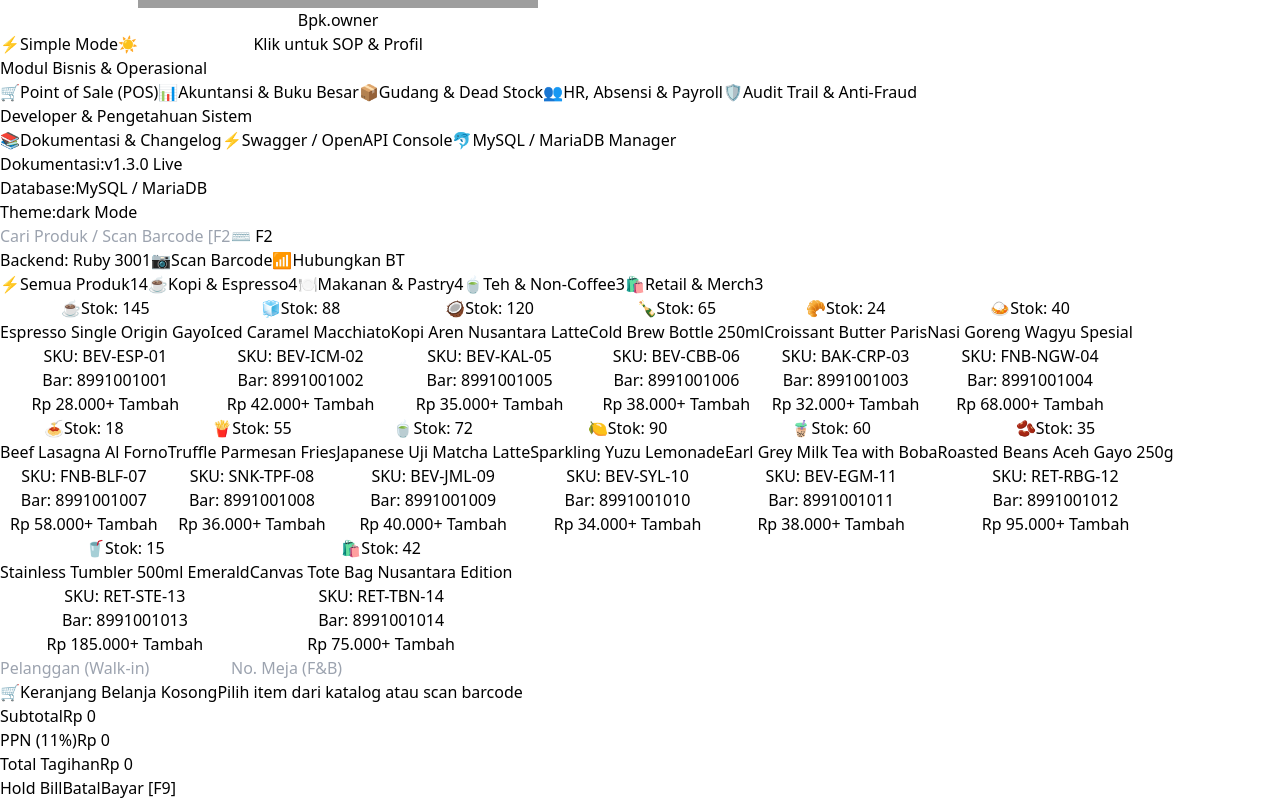
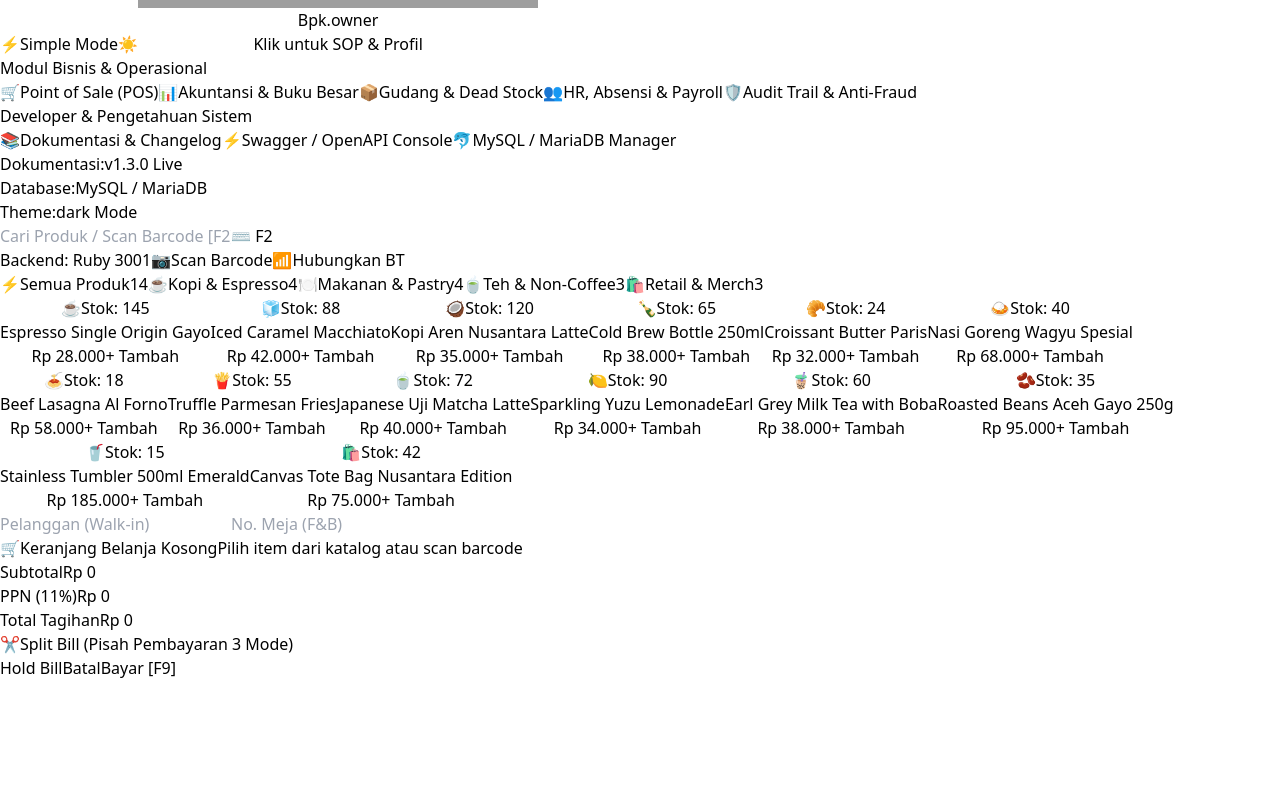
Before and after one commit to aenzet04/adamproject, a React (Vite) app in the folder apps/frontend/: page / in a window 1280 px wide. Shown: the part 460-1260 px from the top of the page. After the commit the page ends 1140 px from the top, so only its background shows below. Built offline with nearby package versions, Linux system fonts and the light colour scheme; grey boxes are pictures that could not be loaded.

Commit message:
chore(auto-sync): automated commit 2026-08-31 22:08:30

```diff
--- a/apps/frontend/src/components/pos/PosTerminal.tsx
+++ b/apps/frontend/src/components/pos/PosTerminal.tsx
@@ -4,9 +4,11 @@ import React, { useState, useEffect, useRef } from 'react';
 import { usePosCartStore } from '../../stores/usePosCartStore';
 import { useTenantStore } from '../../stores/useTenantStore';
 import { usePrinterStore } from '../../stores/usePrinterStore';
+import { useDensityStore } from '../../stores/useDensityStore';
 import { submitPosCheckoutLive } from '../../lib/api';
 import { ReceiptModal } from './ReceiptModal';
 import { BarcodeScannerModal } from './BarcodeScannerModal';
+import { SplitBillModal } from './SplitBillModal';
 import type { Product, PaymentAllocation } from '../../types';
 
 interface CategorizedProduct extends Product {
@@ -304,12 +306,14 @@ export const PosTerminal: React.FC = () => {
 
   const { currentBranch } = useTenantStore();
   const { connectedPrinterName, isConnecting, connectPrinter, autoPrintEnabled } = usePrinterStore();
+  const { viewMode } = useDensityStore();
 
   const [searchQuery, setSearchQuery] = useState('');
   const [selectedCategory, setSelectedCategory] = useState<string>('all');
   const [isPaymentModalOpen, setIsPaymentModalOpen] = useState(false);
   const [isScannerOpen, setIsScannerOpen] = useState(false);
   const [isReceiptOpen, setIsReceiptOpen] = useState(false);
+  const [isSplitBillOpen, setIsSplitBillOpen] = useState(false);
   const [paymentMethod, setPaymentMethod] = useState<'cash' | 'qris' | 'edc_bca' | 'customer_credit'>('cash');
   const [tenderAmount, setTenderAmount] = useState<string>('');
   const [isProcessing, setIsProcessing] = useState(false);
@@ -408,6 +412,12 @@ export const PosTerminal: React.FC = () => {
     setIsReceiptOpen(true);
   };
 
+  const handleSplitBillCompleted = (splitResults: any[]) => {
+    setIsSplitBillOpen(false);
+    alert(`Split Bill Berhasil Diselesaikan untuk ${splitResults.length} Konsumen!`);
+    handleFinalizeCheckout();
+  };
+
   return (
     <div className="flex h-[calc(100vh-3.5rem)] bg-slate-50 dark:bg-slate-950 text-slate-900 dark:text-slate-100 transition-colors">
       {/* LEFT SECTION: CATALOG & BARCODE */}
@@ -421,9 +431,9 @@ export const PosTerminal: React.FC = () => {
               placeholder="Cari Produk / Scan Barcode [F2]..."
               value={searchQuery}
               onChange={(e) => setSearchQuery(e.target.value)}
-              className="w-full bg-white dark:bg-slate-900 border border-slate-200 dark:border-slate-700 rounded-2xl px-4 py-2.5 text-xs text-slate-900 dark:text-slate-100 placeholder-slate-400 dark:placeholder-slate-500 focus:outline-none focus:ring-2 focus:ring-emerald-500 shadow-sm transition-all"
+              className="w-full bg-white dark:bg-slate-900 border border-slate-200 dark:border-slate-700 rounded-2xl px-4 py-2 text-xs text-slate-900 dark:text-slate-100 placeholder-slate-400 dark:placeholder-slate-500 focus:outline-none focus:ring-2 focus:ring-emerald-500 shadow-sm transition-all"
             />
-            <span className="absolute right-3 top-2.5 text-[10px] text-slate-400 dark:text-slate-500 bg-slate-100 dark:bg-slate-800 px-1.5 py-0.5 rounded font-mono font-bold">
+            <span className="absolute right-3 top-2 text-[10px] text-slate-400 dark:text-slate-500 bg-slate-100 dark:bg-slate-800 px-1.5 py-0.5 rounded font-mono font-bold">
               ⌨️ F2
             </span>
           </div>
@@ -437,7 +447,7 @@ export const PosTerminal: React.FC = () => {
           {/* Optical Barcode Scanner Button */}
           <button
             onClick={() => setIsScannerOpen(true)}
-            className="bg-emerald-600 hover:bg-emerald-500 text-white px-3.5 py-2.5 rounded-2xl text-xs font-bold flex items-center space-x-1.5 shadow-md shadow-emerald-600/20 transition-all active:scale-95"
+            className="bg-emerald-600 hover:bg-emerald-500 text-white px-3.5 py-2 rounded-2xl text-xs font-bold flex items-center space-x-1.5 shadow-md shadow-emerald-600/20 transition-all active:scale-95"
           >
             <span>📷</span>
             <span>Scan Barcode</span>
@@ -447,7 +457,7 @@ export const PosTerminal: React.FC = () => {
           <button
             onClick={() => connectPrinter()}
             disabled={isConnecting}
-            className={`px-3 py-2.5 rounded-2xl text-xs font-bold flex items-center space-x-1.5 border transition-all shadow-sm ${
+            className={`px-3 py-2 rounded-2xl text-xs font-bold flex items-center space-x-1.5 border transition-all shadow-sm ${
               connectedPrinterName
                 ? 'bg-blue-50 dark:bg-blue-950/60 text-blue-700 dark:text-blue-300 border-blue-200 dark:border-blue-700/60'
                 : 'bg-white dark:bg-slate-800 hover:bg-slate-100 dark:hover:bg-slate-700 text-slate-700 dark:text-slate-300 border-slate-200 dark:border-slate-700'
@@ -463,7 +473,7 @@ export const PosTerminal: React.FC = () => {
           {heldOrders.length > 0 && (
             <button
               onClick={() => restoreHeldOrder(heldOrders[0].id)}
-              className="bg-amber-50 dark:bg-amber-600/20 text-amber-700 dark:text-amber-300 border border-amber-200 dark:border-amber-500/30 px-3 py-2.5 rounded-2xl text-xs font-bold hover:bg-amber-100 dark:hover:bg-amber-600/30 shadow-sm"
+              className="bg-amber-50 dark:bg-amber-600/20 text-amber-700 dark:text-amber-300 border border-amber-200 dark:border-amber-500/30 px-3 py-2 rounded-2xl text-xs font-bold hover:bg-amber-100 dark:hover:bg-amber-600/30 shadow-sm"
             >
               Tersimpan ({heldOrders.length})
             </button>
@@ -522,12 +532,17 @@ export const PosTerminal: React.FC = () => {
                 <h4 className="text-xs font-bold text-slate-800 dark:text-slate-200 mt-1 line-clamp-2 group-hover:text-emerald-600 dark:group-hover:text-emerald-400 transition-colors">
                   {product.name}
                 </h4>
-                <div className="text-[10px] text-slate-400 dark:text-slate-500 font-mono mt-0.5">
-                  SKU: {product.sku}
-                </div>
-                <div className="text-[10px] text-slate-400 dark:text-slate-500 font-mono">
-                  Bar: {product.barcode}
-                </div>
+
+                {/* Jira Sleek Detailed View Toggle fields */}
+                {viewMode === 'detailed' && (
+                  <div className="mt-1 space-y-0.5 border-t border-slate-100 dark:border-slate-800 pt-1">
+                    <div className="text-[9px] text-slate-400 font-mono">SKU: {product.sku}</div>
+                    <div className="text-[9px] text-slate-400 font-mono">Barcode: {product.barcode}</div>
+                    <div className="text-[9px] text-emerald-600 dark:text-emerald-400 font-mono">
+                      Std Cost: Rp {product.standardCost.toLocaleString('id-ID')}
+                    </div>
+                  </div>
+                )}
               </div>
 
               <div className="mt-3 pt-2 border-t border-slate-100 dark:border-slate-800/60 flex justify-between items-baseline">
@@ -611,7 +626,7 @@ export const PosTerminal: React.FC = () => {
           )}
         </div>
 
-        {/* Calculation Summary */}
+        {/* Calculation Summary & Split Bill Action */}
         <div className="bg-slate-50 dark:bg-slate-950 p-4 border-t border-slate-200 dark:border-slate-800 space-y-1.5 text-xs">
           <div className="flex justify-between text-slate-500 dark:text-slate-400">
             <span>Subtotal</span>
@@ -641,7 +656,17 @@ export const PosTerminal: React.FC = () => {
             </span>
           </div>
 
-          <div className="grid grid-cols-3 gap-2 pt-3">
+          {/* SPLIT BILL SPECIAL ACTION BUTTON */}
+          <button
+            onClick={() => setIsSplitBillOpen(true)}
+            disabled={items.length === 0}
+            className="w-full bg-blue-50 dark:bg-blue-950/60 hover:bg-blue-100 dark:hover:bg-blue-900/60 disabled:opacity-50 text-blue-700 dark:text-blue-300 border border-blue-200 dark:border-blue-800/60 py-2 rounded-2xl font-bold text-xs flex items-center justify-center space-x-1.5 transition-all shadow-sm active:scale-95 mt-1"
+          >
+            <span>✂️</span>
+            <span>Split Bill (Pisah Pembayaran 3 Mode)</span>
+          </button>
+
+          <div className="grid grid-cols-3 gap-2 pt-2">
             <button
               onClick={holdOrder}
               disabled={items.length === 0}
@@ -777,6 +802,19 @@ export const PosTerminal: React.FC = () => {
         </div>
       )}
 
+      {isSplitBillOpen && (
+        <SplitBillModal
+          items={items}
+          grandTotal={grandTotal}
+          subtotal={getSubtotal()}
+          tax={getTaxAmount()}
+          discount={getTotalDiscount()}
+          rounding={getRoundingAmount()}
+          onClose={() => setIsSplitBillOpen(false)}
+          onCompleteSplit={handleSplitBillCompleted}
+        />
+      )}
+
       {isScannerOpen && (
         <BarcodeScannerModal
           products={EXTENDED_PRODUCTS}
```
